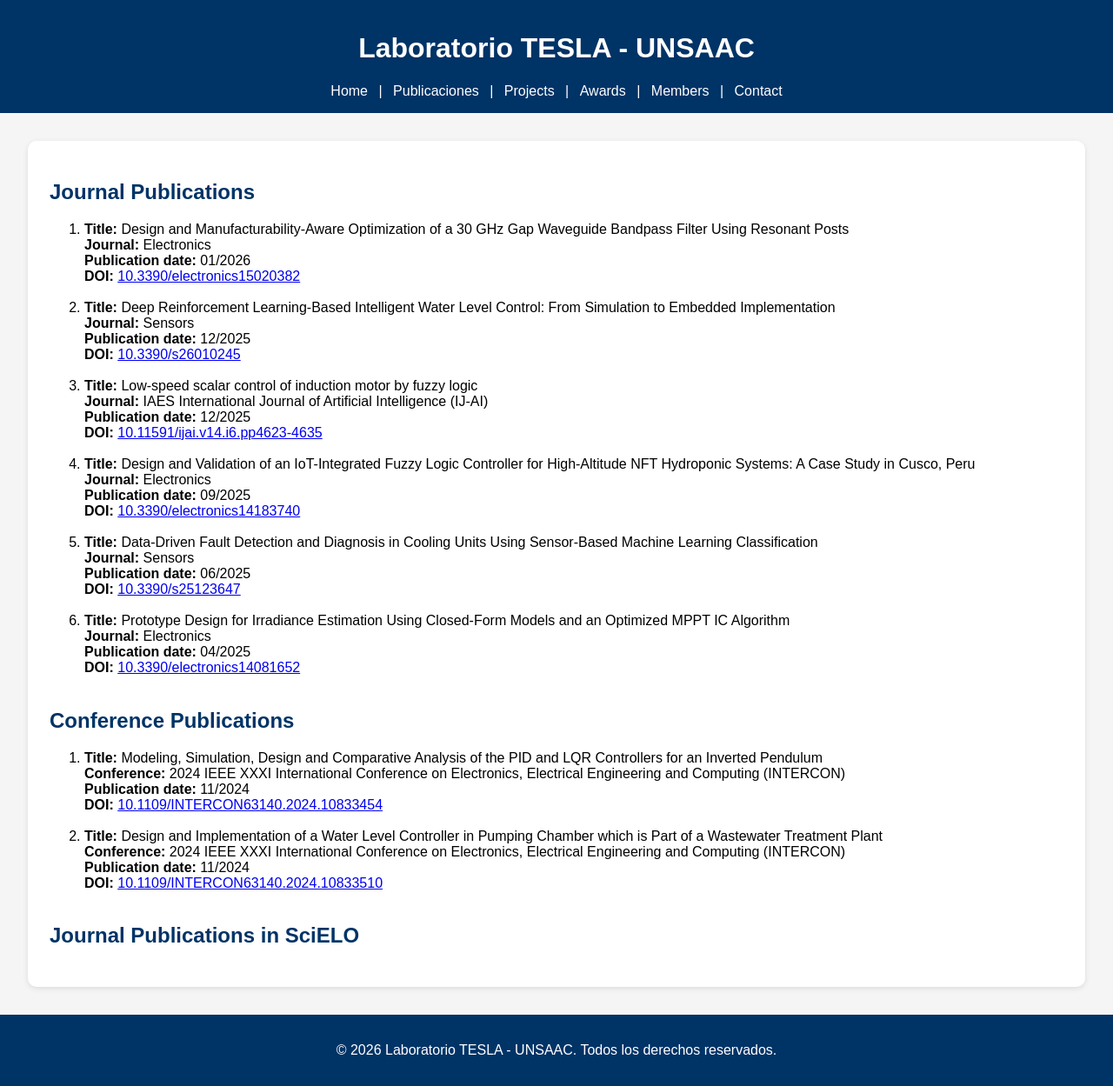
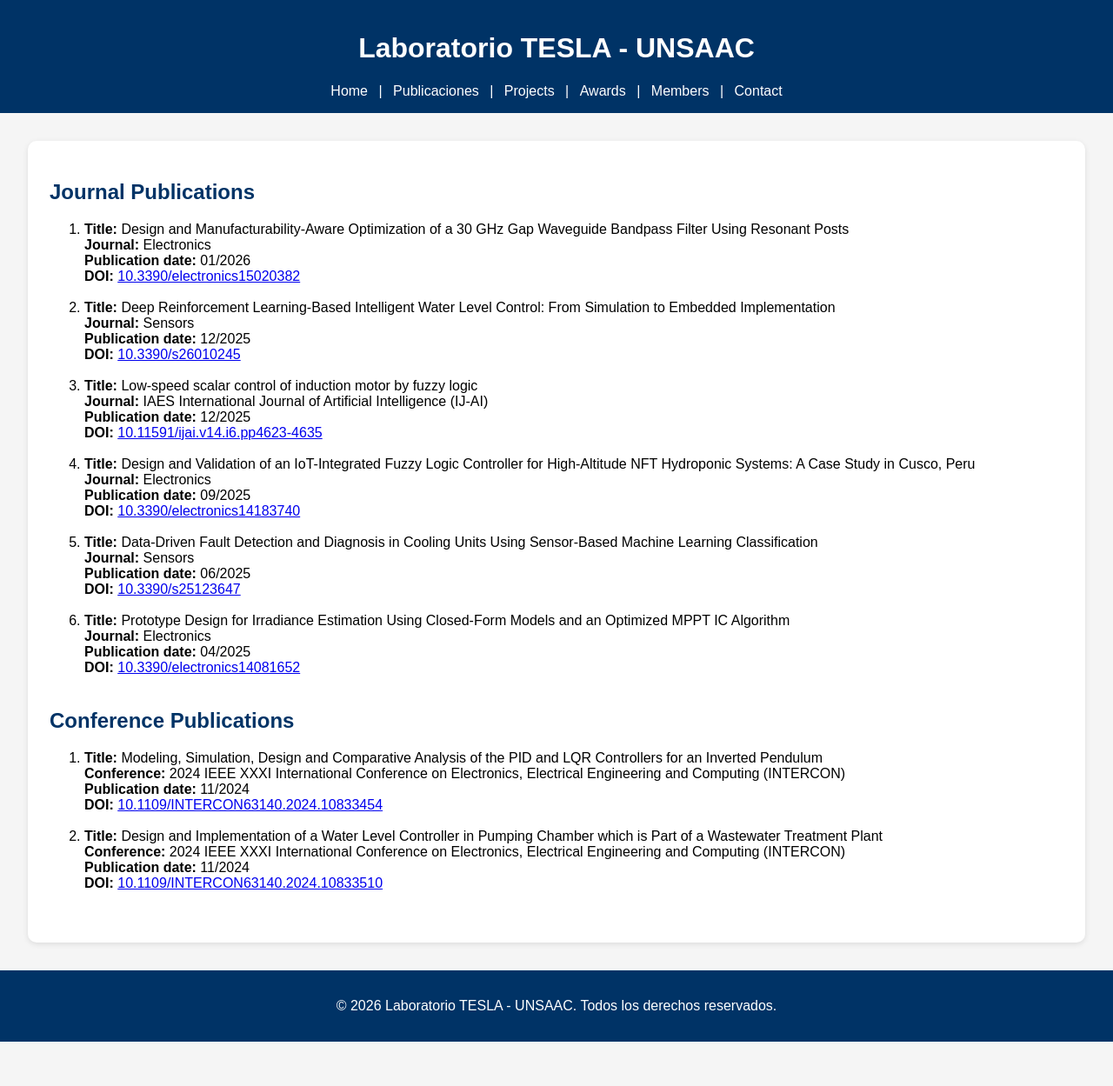
Before and after one commit to laboratoriotesla-unsaac/laboratoriotesla-unsaac.github.io, a Jekyll site: the page built from publications.html, in a window 1280 px wide. Shown: the whole page at 87% size. Built offline with Jekyll 4.4.1, drawn with Linux system fonts in a browser that asks for light colours; after the commit the page ends 1198 px from its top, so only the background shows below that.

Commit message:
Actualizar contenid

```diff
--- a/publications.html
+++ b/publications.html
@@ -69,7 +69,4 @@ title: Publicaciones Científicas
     <br>
   </ol>
 
-  <h1>Journal Publications in SciELO</h1>
-  <ol>
-  </ol>
 </section>
```
